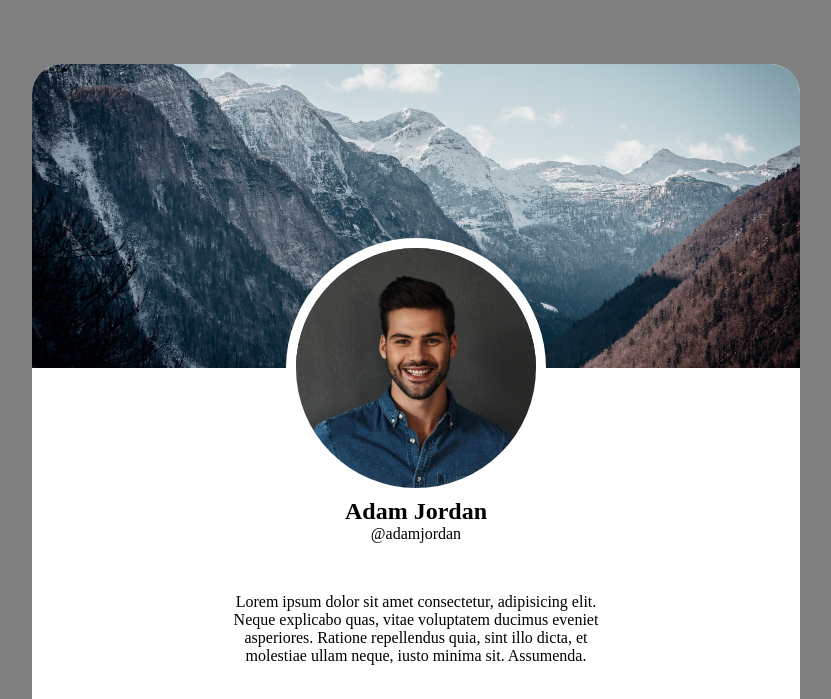
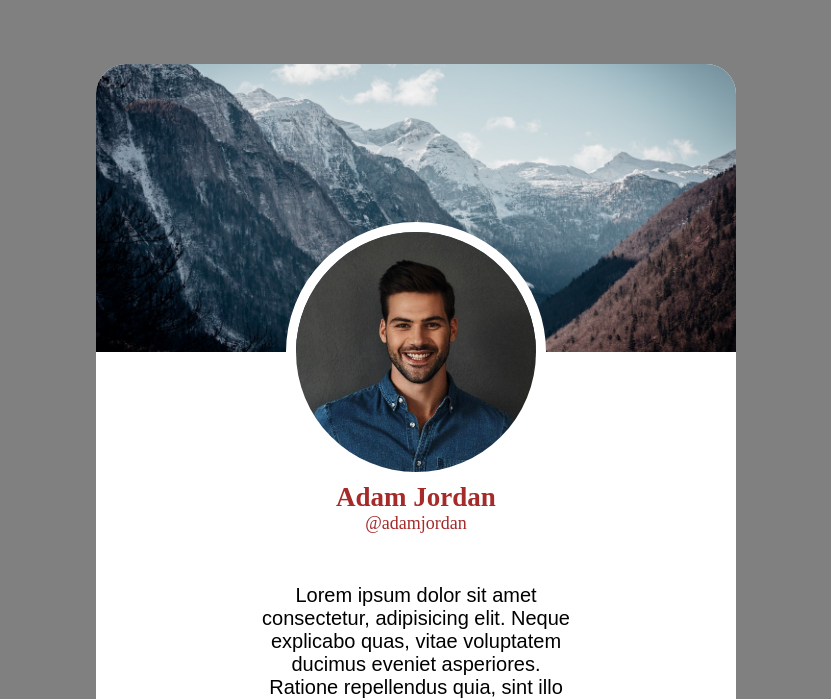
Before and after one commit to WaytGG/user-card, a plain HTML site: page index.html in a window 1280 px wide. Shown: the top 699 px of the page, without its empty margins (224-1055 px from the left). Drawn offline with Linux system fonts and the light colour scheme.

Commit message:
Update styles

```diff
--- a/style.css
+++ b/style.css
@@ -8,15 +8,16 @@ body {
   width: 100vw;
   height: 100vh;
   background-color: gray;
+  overflow: hidden;
 }
 
 .card-wrapper {
   margin: 5% auto;
-  width: 60%;
-  height: 95%;
+  width: 50%;
+  height: 90%;
   background-color: white;
   border: 1px solid hidden;
-  border-radius: 30px 30px 0 30px;
+  border-radius: 30px;
 }
 
 .card-header {
@@ -58,17 +59,31 @@ body {
 
 .name-contact {
   text-align: center;
+  color:brown;
+  font-size: 18px;
+}
+
+.car-about {
+
 }
 
 .about {
   display: block;
   margin: 0 auto;
   max-width: 50%;
+  max-height: 50%;
   padding-top: 50px;
   text-align: center;
+  font-size: 20px;
+  font-family:Arial, Helvetica, sans-serif;
 }
 
 .social {
  text-align: center;
  padding-top: 40px;
 }
+
+.link {
+  display: inline-block;
+  margin: 60px 10px;
+}
```
